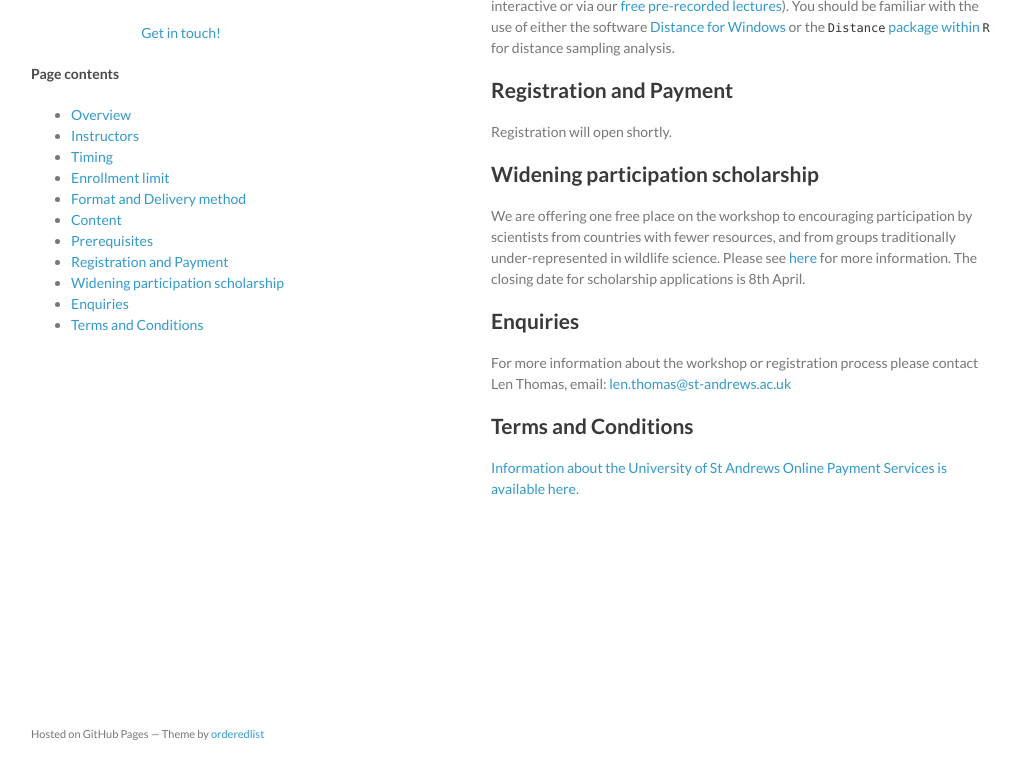
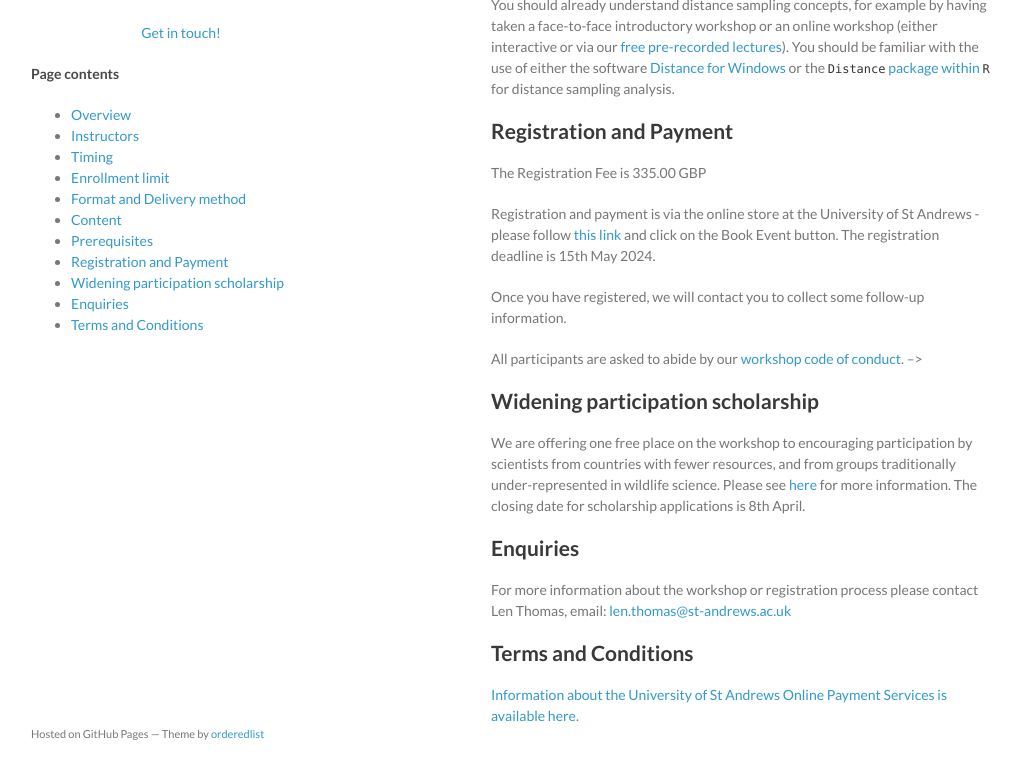
Before and after one commit to distanceworkshops/distanceworkshops.github.io, a Jekyll site: the page built from ctds-may-2024.md, in a window 1280 px wide and 900 px high, scrolled down 2232 px, cut to the strip 137-900 px from the top of the window. Shown: the whole strip, without its empty margins (129-1150 px from the left). Built offline with Jekyll 4.4.1, drawn with Linux system fonts in a browser that asks for light colours; some of the changed text lies outside the part shown.

Commit message:
Update ctds-may-2024.md
Registration open

```diff
--- a/ctds-may-2024.md
+++ b/ctds-may-2024.md
@@ -7,6 +7,8 @@
 # Online workshop: analysis of camera trap data with distance sampling, May 2024
 
 Camera traps are widely used for studying terrestrial animal populations.  Several methods exist for analysis of camera trap data to estimate animal abundance.  Use of distance sampling theory for analysis of camera trap data does not require identification of individual animals to estimate abundance, making it applicable to a much larger set of species.  This workshop, through lectures and computer exercises, provides training in survey design and the analysis of camera trap data to produce abundance estimates.
+
+Update: Registration now open - follow [this link](https://onlineshop.st-andrews.ac.uk/conferences-and-events/events/mathematics-statistics/online-workshop-analysis-of-camera-trap-data-with-distance-sampling-27th31st-may-2024) to register.
 
 <!-- Update: this workshop is now full.  Please [email us](mailto:distance@st-andrews.ac.uk) if you are interested in joining a future workshop on this topic. -->
 
@@ -57,11 +59,11 @@
 
 <!--Registration for this workshop is now closed.  Please [email us](mailto:distance@st-andrews.ac.uk) if you are interested in joining a future workshop on this topic.-->
 
-Registration will open shortly.
+<!--Registration will open shortly.-->
 
-<!--The Registration Fee is 335.00 GBP
+The Registration Fee is 335.00 GBP
 
-Registration and payment is via the online store at the University of St Andrews - please follow [this link](https://onlineshop.st-andrews.ac.uk/conferences-and-events/events/creem/online-workshop-analysis-of-camera-trap-data-with-distance-sampling-23rd-27th-october-2023)
+Registration and payment is via the online store at the University of St Andrews - please follow [this link](https://onlineshop.st-andrews.ac.uk/conferences-and-events/events/mathematics-statistics/online-workshop-analysis-of-camera-trap-data-with-distance-sampling-27th31st-may-2024)
  and click on the Book Event button. The registration deadline is 15th May 2024.
 
 Once you have registered, we will contact you to collect some follow-up information.
```
